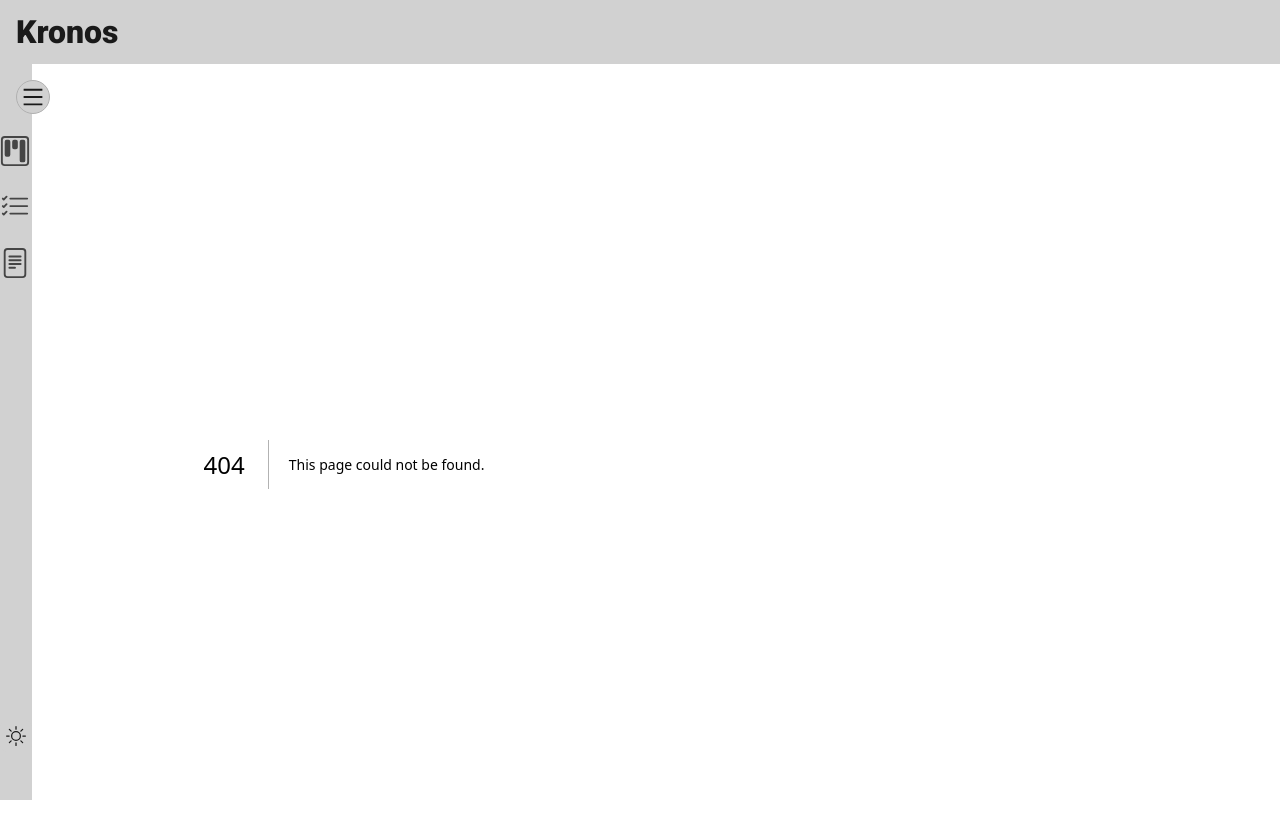
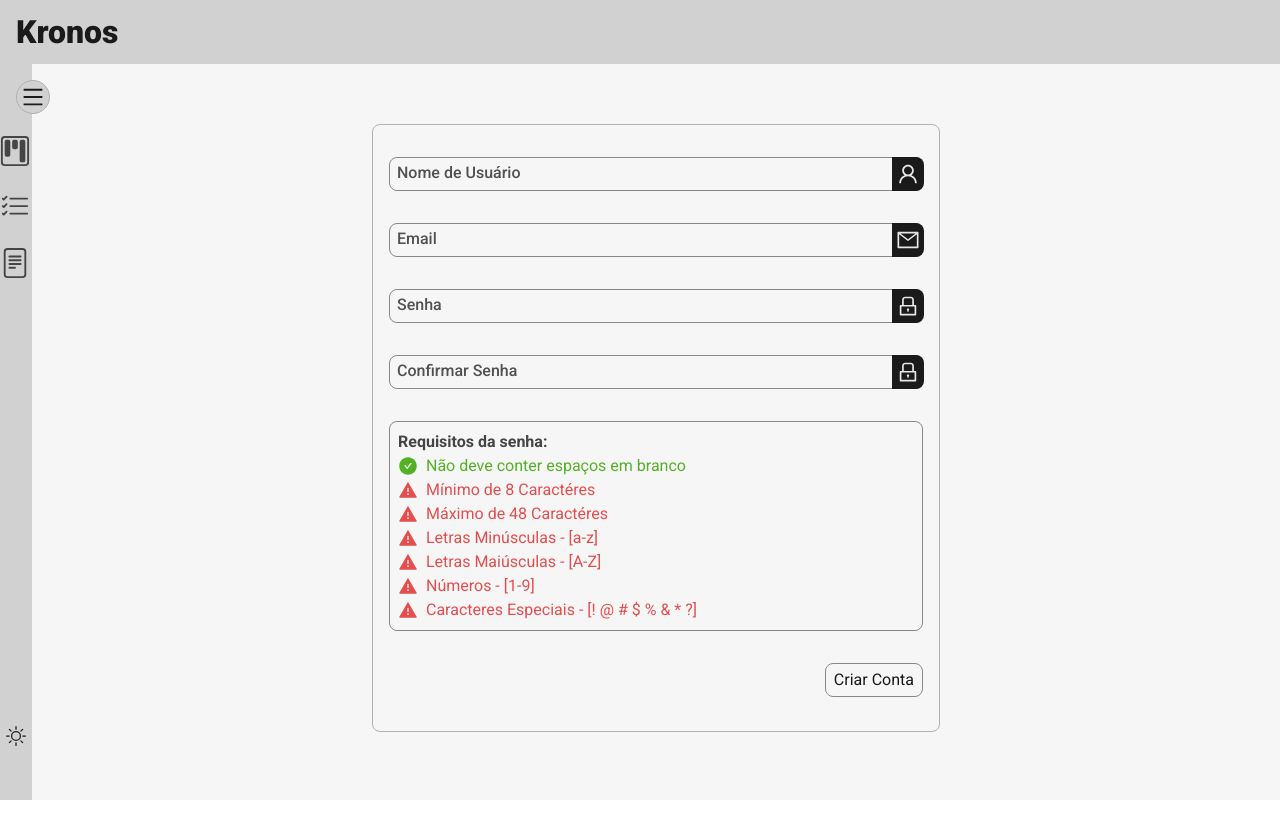
Before and after one commit to Bernardopog/kronos-app, a Next.js app in the folder apps/frontend/: page /signup in a window 1280 px wide. Before the commit this address had no page. Shown: the top 838 px of the page. After the commit the page ends 800 px from the top, so only its background shows below. Built offline with nearby package versions, Linux system fonts and the light colour scheme.

Commit message:
feat(frontend): create SignIn and SignUp pages

```diff
--- /dev/null
+++ b/apps/frontend/src/app/(pages)/(public)/(auth)/signin/page.tsx
@@ -0,0 +1,90 @@
+"use client";
+import Button from "@/components/Button/Button";
+import Divider from "@/components/Divider/Divider";
+import AuthInput from "@/components/Input/AuthInput";
+import { AuthContext } from "@/context/AuthContext";
+import Link from "next/link";
+import { FormEvent, useContext, useState } from "react";
+import { AiOutlineLock, AiOutlineMail } from "react-icons/ai";
+
+export default function SignInPage() {
+  const [email, setEmail] = useState<string>("");
+  const [password, setPassword] = useState<string>("");
+
+  const { login, errorStatus } = useContext(AuthContext);
+
+  function handleSubmit(ev: FormEvent) {
+    ev.preventDefault();
+
+    login(email, password);
+  }
+
+  return (
+    <main className="page flex items-center justify-center" id="main">
+      <section
+        className="flex flex-col items-center min-w-[300px] w-[90%] max-w-[568px] h-fit px-4 pt-8 pb-4 border rounded-lg gap-y-4
+        dark:border-woodsmoke-800 border-woodsmoke-300"
+      >
+        <form
+          onSubmit={(ev) => handleSubmit(ev)}
+          className="flex flex-col gap-y-8 w-full"
+        >
+          <AuthInput
+            icon={<AiOutlineMail />}
+            value={email}
+            setValue={setEmail}
+            id="email"
+            inputType="email"
+            placeholder="Digite seu Email"
+            label="Email"
+            error={errorStatus.field === "email" || errorStatus.field === "all"}
+            errorMessage={
+              errorStatus.field === "email" ? errorStatus.message : ""
+            }
+          />
+          <AuthInput
+            icon={<AiOutlineLock />}
+            value={password}
+            setValue={setPassword}
+            id="password"
+            inputType="password"
+            placeholder="Digite sua Senha"
+            label="Senha"
+            error={
+              errorStatus.field === "password" || errorStatus.field === "all"
+            }
+            errorMessage={
+              errorStatus.field === "password" ? errorStatus.message : ""
+            }
+          />
+          <div className="flex flex-col self-end">
+            <Button
+              type="submit"
+              label="Entrar"
+              extraStyles={{
+                button: `px-2 self-end text-woodsmoke-950 border-woodsmoke-400
+                dark:text-woodsmoke-100 dark:border-woodsmoke-800
+                hover:text-woodsmoke-950 hover:border-woodsmoke-950
+                dark:hover:text-woodsmoke-100 dark:hover:border-woodsmoke-100
+                `,
+              }}
+            />
+            {errorStatus.field === "all" && (
+              <p className="text-sm text-poppy-600">{errorStatus.message}</p>
+            )}
+          </div>
+        </form>
+        <Divider />
+        <p className="self-end text-woodsmoke-950 dark:text-woodsmoke-100">
+          Não possui uma conta ainda?
+          <Link
+            href="/signup"
+            className="inline-block font-bold underline ml-2"
+          >
+            Criar conta
+          </Link>
+        </p>
+      </section>
+    </main>
+  );
+}
--- /dev/null
+++ b/apps/frontend/src/app/(pages)/(public)/(auth)/signup/page.tsx
@@ -0,0 +1,174 @@
+"use client";
+
+import Button from "@/components/Button/Button";
+import Divider from "@/components/Divider/Divider";
+import AuthInput from "@/components/Input/AuthInput";
+import PasswordHint from "@/components/PasswordHint";
+import { AuthContext } from "@/context/AuthContext";
+import IdGenerator from "@/utils/IdGenerator";
+import Link from "next/link";
+import { redirect } from "next/navigation";
+import { FormEvent, useContext, useState } from "react";
+import { AiOutlineLock, AiOutlineMail, AiOutlineUser } from "react-icons/ai";
+
+export default function SignUpPage() {
+  const [email, setEmail] = useState<string>("");
+  const [password, setPassword] = useState<string>("");
+  const [confirmPassword, setConfirmPassword] = useState<string>("");
+  const [username, setUsername] = useState<string>("");
+
+  const { signUp, errorStatus } = useContext(AuthContext);
+
+  function handleSubmit(ev: FormEvent) {
+    ev.preventDefault();
+
+    const id = new IdGenerator(16).id;
+
+    const res: boolean = signUp(
+      { id, email, password, username },
+      confirmPassword
+    );
+
+    if (res) {
+      setEmail("");
+      setPassword("");
+      setUsername("");
+      redirect("/signin");
+    }
+  }
+
+  const lowerChar: RegExp = /^(?=.*[a-z])/;
+  const upperChar: RegExp = /^(?=.*[A-Z])/;
+  const numberChar: RegExp = /^(?=.*[0-9])/;
+  const specialChar: RegExp = /^(?=.*[!@#$%&*?])/;
+
+  return (
+    <main className="page flex items-center justify-center pt-0" id="main">
+      <section
+        className="flex flex-col items-center min-w-[300px] w-[90%] max-w-[568px] max-h-[calc(100%-120px)] px-4 pt-8 pb-4 border rounded-lg gap-y-4
+        dark:border-woodsmoke-800 border-woodsmoke-300 overflow-y-auto"
+      >
+        <form
+          onSubmit={(ev) => handleSubmit(ev)}
+          className="flex flex-col gap-y-8 w-full"
+        >
+          <AuthInput
+            icon={<AiOutlineUser />}
+            value={username}
+            setValue={setUsername}
+            id="userName"
+            inputType="text"
+            placeholder="Digite seu Nome de usuário"
+            label="Nome de Usuário"
+            error={
+              errorStatus.field === "userName" || errorStatus.field === "all"
+            }
+            errorMessage={
+              errorStatus.field === "userName" ? errorStatus.message : ""
+            }
+          />
+          <AuthInput
+            icon={<AiOutlineMail />}
+            value={email}
+            setValue={setEmail}
+            id="email"
+            inputType="email"
+            placeholder="Digite seu Email"
+            label="Email"
+            error={errorStatus.field === "email" || errorStatus.field === "all"}
+            errorMessage={
+              errorStatus.field === "email" ? errorStatus.message : ""
+            }
+          />
+          <AuthInput
+            icon={<AiOutlineLock />}
+            value={password}
+            setValue={setPassword}
+            id="password"
+            inputType="password"
+            placeholder="Digite sua Senha"
+            label="Senha"
+            error={
+              errorStatus.field === "password" || errorStatus.field === "all"
+            }
+            errorMessage={
+              errorStatus.field === "password" ? errorStatus.message : ""
+            }
+          />
+          <AuthInput
+            icon={<AiOutlineLock />}
+            value={confirmPassword}
+            setValue={setConfirmPassword}
+            id="confirmPassword"
+            inputType="password"
+            placeholder="Confirme sua Senha"
+            label="Confirmar Senha"
+            error={
+              errorStatus.field === "password" || errorStatus.field === "all"
+            }
+            errorMessage={
+              errorStatus.field === "password" ? errorStatus.message : ""
+            }
+          />
+          <section className="p-2 border rounded-lg border-woodsmoke-400 text-woodsmoke-800 dark:border-woodsmoke-800 dark:text-woodsmoke-200">
+            <p className="font-bold">Requisitos da senha:</p>
+            <PasswordHint
+              pass={!password.includes(" ")}
+              text="Não deve conter espaços em branco"
+            />
+            <PasswordHint
+              pass={password.length >= 8}
+              text="Mínimo de 8 Caractéres"
+            />
+            <PasswordHint
+              pass={password.length <= 48 && password.length >= 8}
+              text="Máximo de 48 Caractéres"
+            />
+            <PasswordHint
+              pass={lowerChar.test(password)}
+              text="Letras Minúsculas - [a-z]"
+            />
+            <PasswordHint
+              pass={upperChar.test(password)}
+              text="Letras Maiúsculas - [A-Z]"
+            />
+            <PasswordHint
+              pass={numberChar.test(password)}
+              text="Números - [1-9]"
+            />
+            <PasswordHint
+              pass={specialChar.test(password)}
+              text="Caracteres Especiais - [! @ # $ % & * ?]"
+            />
+          </section>
+          <div className="flex flex-col self-end">
+            <Button
+              type="submit"
+              label="Criar Conta"
+              extraStyles={{
+                button: `px-2 self-end text-woodsmoke-950 border-woodsmoke-400
+                dark:text-woodsmoke-100 dark:border-woodsmoke-800
+                hover:text-woodsmoke-950 hover:border-woodsmoke-950
+                dark:hover:text-woodsmoke-100 dark:hover:border-woodsmoke-100
+                `,
+              }}
+            />
+            {errorStatus.field === "all" && (
+              <p className="text-sm text-poppy-600">{errorStatus.message}</p>
+            )}
+          </div>
+        </form>
+        <Divider />
+        <p className="self-end text-woodsmoke-950 dark:text-woodsmoke-100">
+          Já possui uma conta ainda?
+          <Link
+            href="/signin"
+            className="inline-block font-bold underline ml-2"
+          >
+            Entrar
+          </Link>
+        </p>
+      </section>
+    </main>
+  );
+}
```
